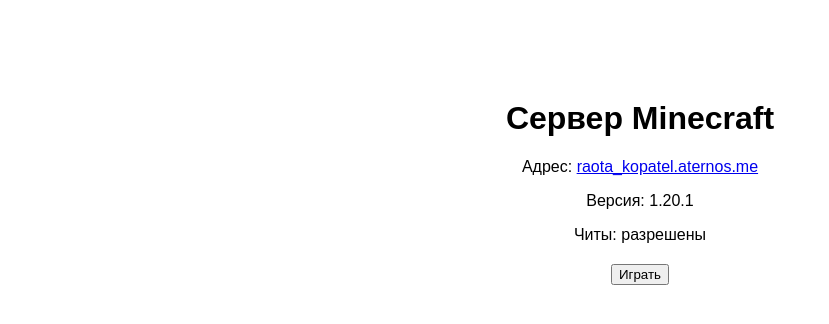
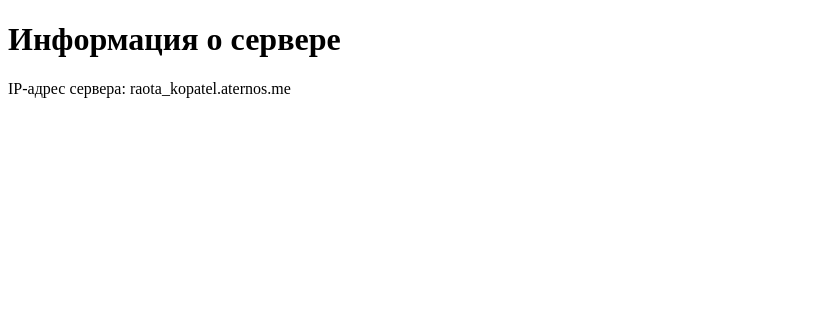
Before and after one commit to ffgtv3/ServerPYTHONMC, a plain HTML site: page index.HTML in a window 1280 px wide. Shown: the whole page, without its empty margins (0-829 px from the left). Drawn offline with Linux system fonts and the light colour scheme.

Commit message:
Update index.HTML
Signed-off-by: ffgtv3 <167542747+ffgtv3@users.noreply.github.com>

```diff
--- a/index.HTML
+++ b/index.HTML
@@ -1,36 +1,16 @@
-<!-- Клиентская часть (HTML) -->
-<!-- Создайте файл index.html -->
-
 <!DOCTYPE html>
-<html lang="en">
+<html>
 <head>
-    <meta charset="UTF-8">
-    <meta name="viewport" content="width=device-width, initial-scale=1.0">
-    <title>Сервер Minecraft</title>
-    <style>
-        body {
-            font-family: Arial, sans-serif;
-            text-align: center;
-        }
-        .server-info {
-            margin-top: 100px;
-        }
-        .play-button {
-            margin-top: 20px;
-        }
-    </style>
+    <title>Информация о сервере Minecraft</title>
 </head>
 <body>
-    <div class="server-info">
-        <h1>Сервер Minecraft</h1>
-        <p>Адрес: <a href="https://raota_kopatel.aternos.me">raota_kopatel.aternos.me</a></p>
-        <p>Версия: 1.20.1</p>
-        <p>Читы: разрешены</p>
-    </div>
-    <div class="play-button">
-        <a href="https://raota_kopatel.aternos.me" target="_blank">
-            <button>Играть</button>
-        </a>
-    </div>
+    <h1>Информация о сервере</h1>
+    <p>IP-адрес сервера: <span id="server-ip"></span></p>
+
+    <script>
+        // Замените "example.aternos.me" на реальный IP-адрес вашего сервера
+        const serverIp = "raota_kopatel.aternos.me";
+        document.getElementById("server-ip").textContent = serverIp;
+    </script>
 </body>
 </html>
```
